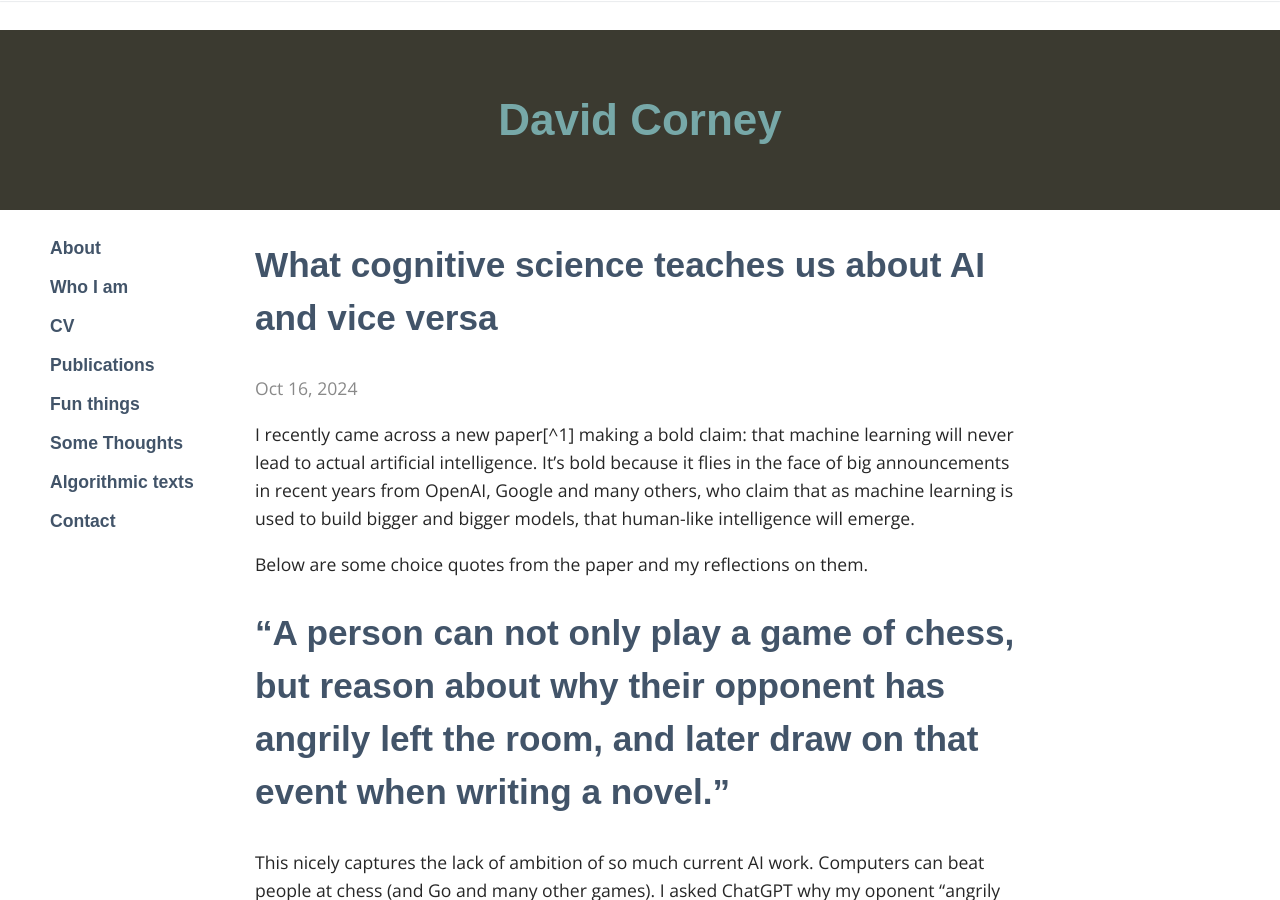
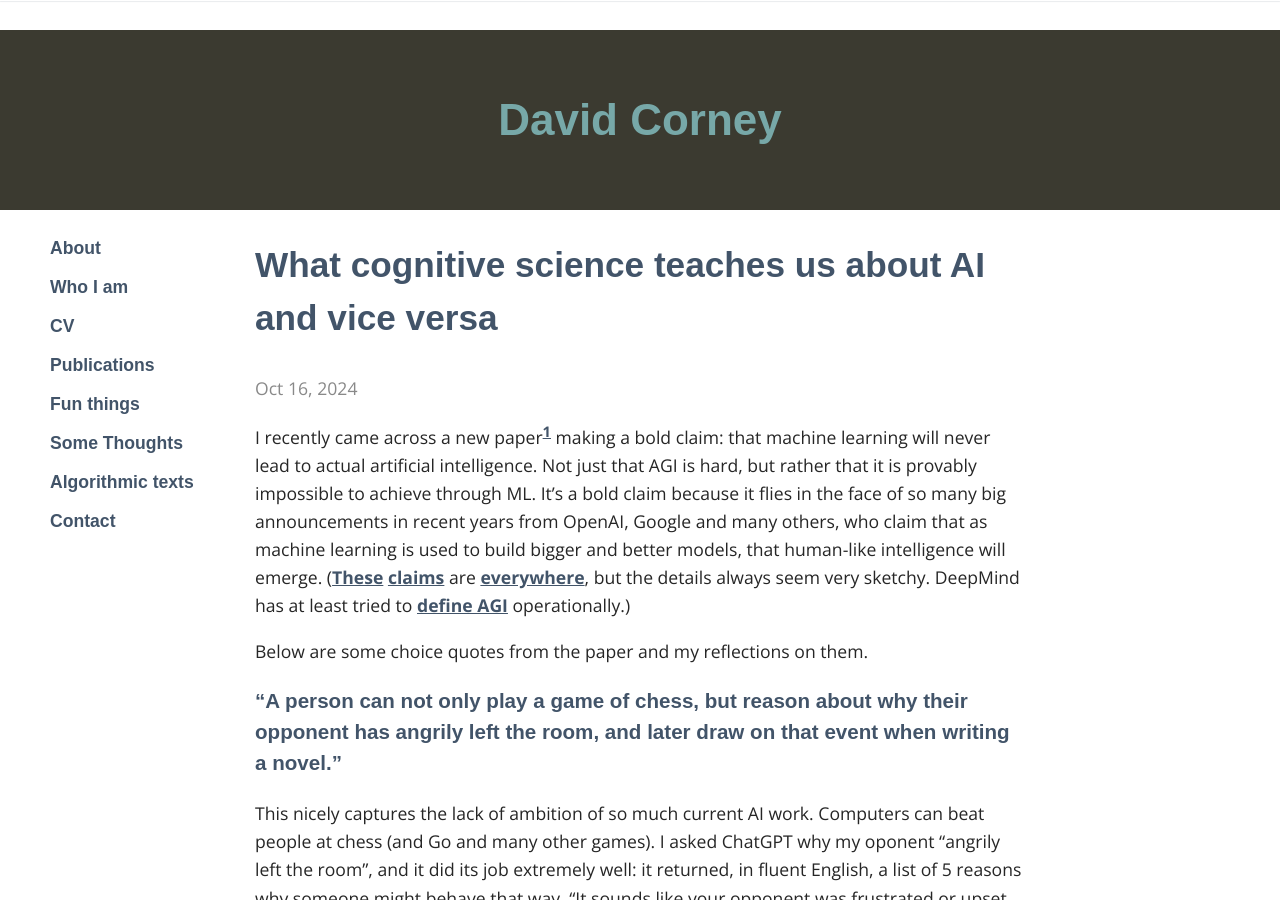
Before and after one commit to dcorney/dcorney.github.io, a Jekyll site: the page built from _posts/2024-10-16-ai-for-cognitive science.md, in a window 1280 px wide and 900 px high. Built offline with Jekyll 4.4.1, drawn with Linux system fonts in a browser that asks for light colours; some web fonts are replaced; some of the changed text lies outside the part shown.

Commit message:
Updating style, adding links

```diff
--- a/_posts/2024-10-16-ai-for-cognitive science.md
+++ b/_posts/2024-10-16-ai-for-cognitive science.md
@@ -4,15 +4,15 @@ category: thoughts
 title: What cognitive science teaches us about AI and vice versa
 ---
 
-I recently came across a new paper[^1] making a bold claim: that machine learning will never lead to actual artificial intelligence. It's bold because it flies in the face of big announcements in recent years from OpenAI, Google and many others, who claim that as machine learning is used to build bigger and bigger models, that human-like intelligence will emerge.
+I recently came across a new paper[^1] making a bold claim: that machine learning will never lead to actual artificial intelligence. Not just that AGI is hard, but rather that it is provably impossible to achieve through ML. It's a bold claim because it flies in the face of so many big announcements in recent years from OpenAI, Google and many others, who claim that as machine learning is used to build bigger and better models, that human-like intelligence will emerge. ([These](https://openai.com/index/planning-for-agi-and-beyond/) [claims](https://www.forbes.com/sites/jodiecook/2024/07/16/openais-5-levels-of-super-ai-agi-to-outperform-human-capability/) are [everywhere](https://www.dwarkeshpatel.com/p/shane-legg#details), but the details always seem very sketchy. DeepMind has at least tried to [define AGI](https://arxiv.org/abs/2311.02462) operationally.)
 
 Below are some choice quotes from the paper and my reflections on them.
 
-## "A person can not only play a game of chess, but reason about why their opponent has angrily left the room, and later draw on that event when writing a novel."
+### "A person can not only play a game of chess, but reason about why their opponent has angrily left the room, and later draw on that event when writing a novel."
 
 This nicely captures the lack of ambition of so much current AI work. Computers can beat people at chess (and Go and many other games). I asked ChatGPT why my oponent "angrily left the room", and it did its job extremely well: it returned, in fluent English, a list of 5 reasons why someone might behave that way. "It sounds like your opponent was frustrated or upset by the outcome of the chess game. There could be several reasons for their reaction: 1. Emotional Investment: Chess can be intense, and some players invest a lot of energy and focus into the game. Losing, especially in a game they believed they had under control, can lead to emotional reactions...." Like all the output from LLMs, this nicely paraphrase and summarises the kind of things people have said online. I don't think this is hallucination, and it's not a bad answer. But of course, ChatGPT has absolutely no insight into the state of mind of my (hypothetical) bad loser. It can only give a slightly bland, "average" answer about what people say about how people behave.
 
-## [Consider] "the kind of ML approach claimed to inevitably lead to AGI. By studying the engineering task that they have set themselves through a formal, mathematical lens we are able to construct a proof of intractability."
+### [Consider] "the kind of ML approach claimed to inevitably lead to AGI. By studying the engineering task that they have set themselves through a formal, mathematical lens we are able to construct a proof of intractability."
 
 In other words, machine learning cannot lead to AGI. This is the bold claim at the heart of the paper. The proof is quite abstract, though not terribly complicated. I can't see anything wrong with it, but it does rely on a few assumptions, so it's not quite clear (to me) how much of "machine learning" is covered.
 
@@ -20,7 +20,7 @@ One slight criticism of the paper though: this is a specific claim, that AGI can
 
 
 
-## "Hence, contrary to intuition, one cannot extrapolate from the perceived current rate of progress to the conclusion that AGI is soon to be attained."
+### "Hence, contrary to intuition, one cannot extrapolate from the perceived current rate of progress to the conclusion that AGI is soon to be attained."
 
 The paper paraphrases a good line from Bender & Koller (2020)[^2]: "NLP is currently in the process of rapid hill-climbing. Every year, states of the art across many NLP tasks are being improved significantly... and tasks that seemed impossible not long ago are already old news. ...the question is whether the hill we are climbing so rapidly is the right hill."
 
@@ -29,7 +29,7 @@ It seems that every week, new AI models are coming out of OpenAI, Google and the
 But what they do isn't AGI.
 
 
-## "[I]f you think your AI is very human-like, then you are not testing it critically enough"
+### "[I]f you think your AI is very human-like, then you are not testing it critically enough"
 
 Suppose you use a computer simulation to design a new bridge. Before you spend a lot of time and money actually building it, you'll want to test your ideas. But who do you ask? A simulation expert? A programmer? No: you need a bridge expert, aka a structural engineer.
 
@@ -44,7 +44,11 @@ And when you do that, you rapidly find that generating the correct answer to a l
 Treating human behaviour as a black box, where one can only see the input (stimulus) and output (behaviour) was the core of [behaviorism](https://en.wikipedia.org/wiki/Behaviorism). While not disproven or abandoned, behaviorism was largely replaced by cognitive psychology from the 1950's.
 
 LLMs are primarily trained on next-word-prediction and next-sentence-prediction from a given context. This is modelling human behaviour by only considering the input (context) and output (the next word or sentence produced), and ignoring aspects such as memory, perception, motivation and metacognition.
+
 <br>
+
 ----
+
 [^1]: Van Rooij, I., Guest, O., Adolfi, F., de Haan, R., Kolokolova, A., & Rich, P. (2024). Reclaiming AI as a theoretical tool for cognitive science. Computational Brain & Behavior, 1-21. https://link.springer.com/article/10.1007/s42113-024-00217-5
+
 [^2]: Bender, E. M., & Koller, A. (2020, July). Climbing towards NLU: On meaning, form, and understanding in the age of data. In Proceedings of the 58th annual meeting of the association for computational linguistics (pp. 5185-5198).
```
